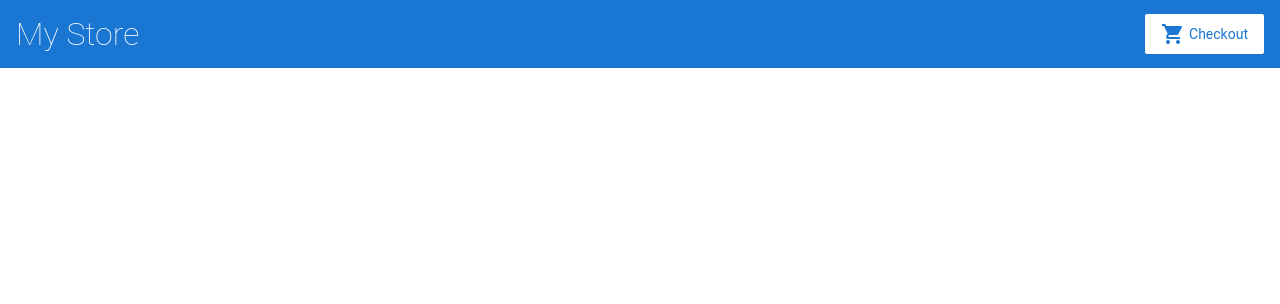
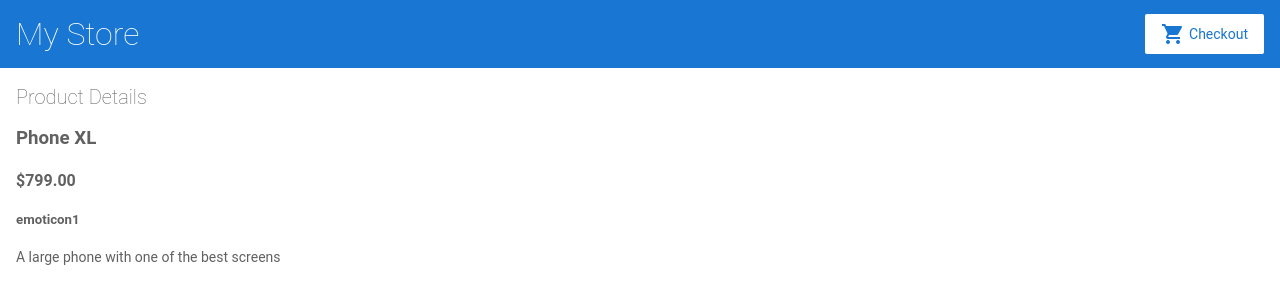
Before and after one commit to florinbobic/angular-florin-repository, an Angular app: page /products/0 in a window 1280 px wide. Before the commit this address led to /. Shown: the top 304 px of the page. Built offline with nearby package versions, Linux system fonts and the light colour scheme.

Commit message:
3 files modified, 3 added

```diff
--- a/src/app/app.module.ts
+++ b/src/app/app.module.ts
@@ -7,6 +7,7 @@
 import { TopBarComponent } from './top-bar/top-bar.component';
 import { ProductListComponent } from './product-list/product-list.component';
 import { ProductAlertsComponent } from './product-alerts/product-alerts.component';
+import { ProductDetailsComponent } from './product-details/product-details.component';
 
 @NgModule({
   imports: [
@@ -14,13 +15,15 @@
     ReactiveFormsModule,
     RouterModule.forRoot([
       { path: '', component: ProductListComponent },
+      { path: 'products/:productId', component: ProductDetailsComponent },
     ])
   ],
   declarations: [
     AppComponent,
     TopBarComponent,
     ProductListComponent,
-    ProductAlertsComponent
+    ProductAlertsComponent,
+    ProductDetailsComponent
   ],
   bootstrap: [ AppComponent ]
 })
--- /dev/null
+++ b/src/app/product-details/product-details.component.html
@@ -0,0 +1,9 @@
+<h2>Product Details</h2>
+
+<div *ngIf="product">
+  <h3>{{ product.name }}</h3>
+  <h4>{{ product.price | currency }}</h4>
+  <h5>{{ product.poza }}</h5>
+  <p>{{ product.description }}</p>
+
+</div>
--- /dev/null
+++ b/src/app/product-details/product-details.component.ts
@@ -0,0 +1,19 @@
+import { Component, OnInit } from '@angular/core';
+import { ActivatedRoute } from '@angular/router';
+
+import { products } from '../products';
+@Component({
+  selector: 'app-product-details',
+  templateUrl: './product-details.component.html',
+  styleUrls: ['./product-details.component.css']
+})
+export class ProductDetailsComponent implements OnInit {
+product;
+  constructor(private route: ActivatedRoute,) { }
+
+  ngOnInit() {this.route.paramMap.subscribe(params => {
+    this.product = products[+params.get('productId')];
+  });
+  }
+
+}
--- a/src/app/product-list/product-list.component.html
+++ b/src/app/product-list/product-list.component.html
@@ -1,7 +1,7 @@
 <h2>Products</h2>
-<div *ngFor="let product of products">
+<div *ngFor="let product of products; index as productId">
 <h3>
-     <a [title]="product.name + ' details'">
+     <a [title]="product.name + ' details'" [routerLink]="['/products', productId]">
       {{ product.name }}
     </a>
   </h3>
--- a/src/app/products.ts
+++ b/src/app/products.ts
@@ -2,17 +2,20 @@
   {
     name: 'Phone XL',
     price: 799,
-    description: 'A large phone with one of the best screens'
+    description: 'A large phone with one of the best screens',
+    poza: 'emoticon1'
   },
   {
     name: 'Phone Mini',
     price: 699,
-    description: 'A great phone with one of the best cameras'
+    description: 'A great phone with one of the best cameras',
+    poza: 'emoticon2'
   },
   {
     name: 'Phone Standard',
     price: 299,
-    description: ''
+    description: '',
+    poza: 'emoticon3'
   }
 ];
 
```
Also changed, not shown: src/app/product-details/product-details.component.css (added).
